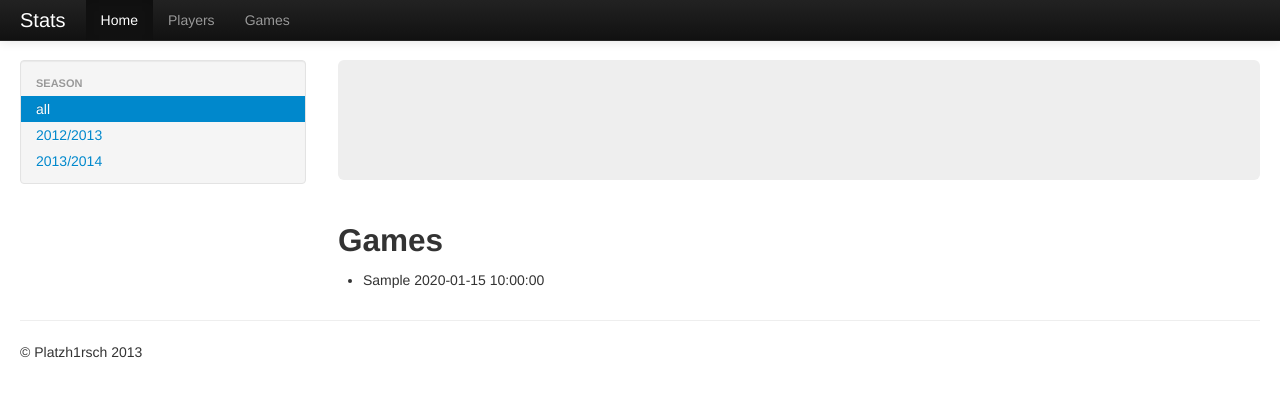
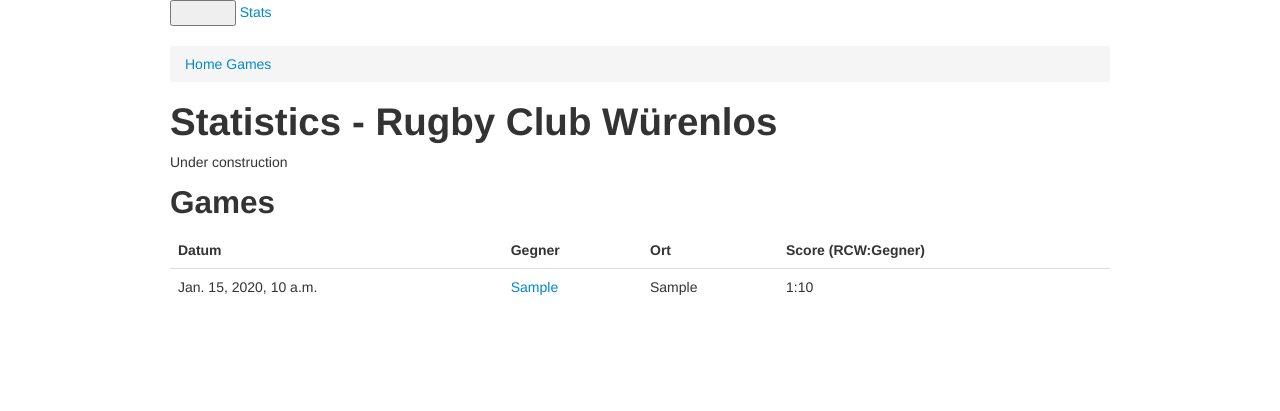
Before and after one commit to platzhersh/stats_rugbywuerenlos, a Django app: page /games in a window 1280 px wide. Shown: the top 411 px of the page. Run offline with Django 3.2, Linux system fonts and the light colour scheme; tables that the repository leaves empty hold one stand-in row (values such as "Sample post"); some libraries are stand-ins or nearby versions.

Commit message:
templates polished a bit

```diff
--- a/stats_rugbywuerenlos/stats/templates/base.html
+++ b/stats_rugbywuerenlos/stats/templates/base.html
@@ -1,113 +1,92 @@
 <!DOCTYPE html>
-<html>
-<head>
-    <title>Statistics | Rugby Club W&uuml;renlos</title>
+<html lang="en">
+  <head>
+    <meta charset="utf-8">
     <meta name="viewport" content="width=device-width, initial-scale=1.0">
-    <!-- Bootstrap -->
-    <link href="/static/bootstrap/css/bootstrap.min.css" rel="stylesheet" media="screen">
+    <meta name="description" content="">
+    <meta name="author" content="Platzh1rsch">
 
-    <style type="text/css">
-      body {
-        padding-top: 60px;
-        padding-bottom: 40px;
-      }
-      .sidebar-nav {
-        padding: 9px 0;
-      }
+    <title>Stats | Rugby Club W&uuml;renlos</title>
 
-      @media (max-width: 980px) {
-        /* Enable use of floated navbar text */
-        .navbar-text.pull-right {
-          float: none;
-          padding-left: 5px;
-          padding-right: 5px;
-        }
-      }
-    </style>
-    <link href="/static/css/bootstrap-responsive.min.css" rel="stylesheet">
+    <!-- Bootstrap core CSS -->
+    <link href="/static/bootstrap-3.0.0/dist/css/bootstrap.css" rel="stylesheet">
 
-    <!-- HTML5 shim, for IE6-8 support of HTML5 elements -->
+    <!-- HTML5 shim and Respond.js IE8 support of HTML5 elements and media queries -->
     <!--[if lt IE 9]>
-      <script src="../assets/js/html5shiv.js"></script>
+      <script src="/static/bootstrap-3.0.0/assets/js/html5shiv.js"></script>
+      <script src="/static/bootstrap-3.0.0/assets/js/respond.min.js"></script>
     <![endif]-->
 
-    <!-- Fav and touch icons -->
-    <link rel="apple-touch-icon-precomposed" sizes="144x144" href="../assets/ico/apple-touch-icon-144-precomposed.png">
-    <link rel="apple-touch-icon-precomposed" sizes="114x114" href="../assets/ico/apple-touch-icon-114-precomposed.png">
-      <link rel="apple-touch-icon-precomposed" sizes="72x72" href="../assets/ico/apple-touch-icon-72-precomposed.png">
-                    <link rel="apple-touch-icon-precomposed" href="../assets/ico/apple-touch-icon-57-precomposed.png">
-                                   <link rel="shortcut icon" href="../assets/ico/favicon.png">
+
   </head>
 
   <body>
 
-    <div class="navbar navbar-inverse navbar-fixed-top">
-      <div class="navbar-inner">
-        <div class="container-fluid">
-          <button type="button" class="btn btn-navbar" data-toggle="collapse" data-target=".nav-collapse">
+    <div class="container">
+
+      <!-- Static navbar -->
+      <div class="navbar navbar-default">
+        <div class="navbar-header">
+          <button type="button" class="navbar-toggle" data-toggle="collapse" data-target=".navbar-collapse">
             <span class="icon-bar"></span>
             <span class="icon-bar"></span>
             <span class="icon-bar"></span>
           </button>
-          <a class="brand" href="#">Stats</a>
-          <div class="nav-collapse collapse">
-            <ul class="nav">
-              <li class="active"><a href="/">Home</a></li>
-              <li><a href="/players">Players</a></li>
-              <li><a href="/games">Games</a></li>
-            </ul>
-          </div><!--/.nav-collapse -->
+          <a class="navbar-brand" href="/">Stats</a>
         </div>
+        <div class="navbar-collapse collapse">
+          <ul class="nav navbar-nav">
+            <li><a href="/games" id="games">Games</a></li>
+            <li><a href="/players" id="players">Players</a></li>
+<!--            <li class="dropdown">
+              <a href="#" class="dropdown-toggle" data-toggle="dropdown">Dropdown <b class="caret"></b></a>
+              <ul class="dropdown-menu">
+                <li><a href="#">Action</a></li>
+                <li><a href="#">Another action</a></li>
+                <li><a href="#">Something else here</a></li>
+                <li class="divider"></li>
+                <li class="dropdown-header">Nav header</li>
+                <li><a href="#">Separated link</a></li>
+                <li><a href="#">One more separated link</a></li>
+              </ul>
+            </li>-->
+          </ul>
+          <ul class="nav navbar-nav navbar-right">
+            <li><a href="/admin">Admin</a></li>
+          </ul>
+        </div><!--/.nav-collapse -->
       </div>
-    </div>
 
-    <div class="container-fluid">
-      <div class="row-fluid">
-        <div class="span3">
-          <div class="well sidebar-nav">
-            <ul class="nav nav-list">
-              <li class="nav-header">Season</li>
-              <li class="active"><a href="#">all</a></li>
-              <li><a href="#">2012/2013</a></li>
-              <li><a href="#">2013/2014</a></li>
-            </ul>
-          </div><!--/.well -->
-        </div><!--/span-->
-        <div class="span9">
-          <div class="hero-unit">
-             {% block hero-unit %}  {% endblock %}
-          </div>
-          <div class="row-fluid">
-            <h2>{% block content-title %}Title{% endblock %}</h2>
-            {% block content %}Content{% endblock %}
-          </div><!--/row-->
-        </div><!--/span-->
-      </div><!--/row-->
+      <!-- Breadcrumbs -->
+      <div>
+        <ol class="breadcrumb">
+          <li><a href="/">Home</a></li>
+          {% block breadcrumb %}{% endblock %}
+        </ol>
+      </div>
 
-      <hr>
 
-      <footer>
-        <p>&copy; Platzh1rsch 2013</p>
-      </footer>
+      <!-- Main component for a primary marketing message or call to action -->
+      <div class="jumbotron">
+        {% block jumbotron-img %}{% endblock %}
+        <h1>{% block jumbotron-title %}Statistics - Rugby Club W&uuml;renlos{% endblock jumbotron-title %}</h1>
+    {% block jumbotron %}Under construction{% endblock jumbotron %}
+      </div>
 
-    </div><!--/.fluid-container-->
+      <div>
+    <h2>{% block content-title %}{% endblock %}</h2>
+    {% block content %}{% endblock content %}
+      </div>
 
-    <!-- Le javascript
+    </div> <!-- /container -->
+
+
+    <!-- Bootstrap core JavaScript
     ================================================== -->
     <!-- Placed at the end of the document so the pages load faster -->
-    <script src="../assets/js/jquery.js"></script>
-    <script src="../assets/js/bootstrap-transition.js"></script>
-    <script src="../assets/js/bootstrap-alert.js"></script>
-    <script src="../assets/js/bootstrap-modal.js"></script>
-    <script src="../assets/js/bootstrap-dropdown.js"></script>
-    <script src="../assets/js/bootstrap-scrollspy.js"></script>
-    <script src="../assets/js/bootstrap-tab.js"></script>
-    <script src="../assets/js/bootstrap-tooltip.js"></script>
-    <script src="../assets/js/bootstrap-popover.js"></script>
-    <script src="../assets/js/bootstrap-button.js"></script>
-    <script src="../assets/js/bootstrap-collapse.js"></script>
-    <script src="../assets/js/bootstrap-carousel.js"></script>
-    <script src="../assets/js/bootstrap-typeahead.js"></script>
+    <script src="/static/bootstrap-3.0.0/assets/js/jquery.js"></script>
+    <script src="/static/bootstrap-3.0.0/dist/js/bootstrap.min.js"></script>
+
 
   </body>
 </html>
--- a/stats_rugbywuerenlos/stats/templates/base_games.html
+++ b/stats_rugbywuerenlos/stats/templates/base_games.html
@@ -1,17 +1,41 @@
 {% extends "base.html" %}
+
+{% block breadcrumb %}
+<li><a href="/games">Games</a></li>
+{% endblock %}
 
 {% block content-title %}Games{% endblock content-title %}
 
 {% block content %}
 
   {% if page_content %}
-  <ul>
+  <table class="table table-hover">
+  <thead>
+    <tr>
+      <th>Datum</th>
+      <th>Gegner</th>
+      <th>Ort</th>
+      <th>Score (RCW:Gegner)</th>
+    </tr>
+  </thead>
+  <tbody>
     {% for game in page_content %}
-    <li>{{game}}</li>
+    <tr>
+      <td>{{game.date}}</td>
+      <td><a href="/games/{{game.id}}">{{game.opponent}}</a></td>
+      <td>{{game.location}}</td>
+      {% if game.pointsO %}
+        <td>{{game.get_points}}:{{game.pointsO}}</td>
+      {% else %}
+        <td>--</td>
+      {% endif %}
+    </tr>
     {% endfor %}
 
+  </tbody>
+  </table>
+
   {% else %}
-    <li>no games found</li>
+    no games found
   {% endif %}
-  </ul>
 {% endblock content %}
--- a/stats_rugbywuerenlos/urls.py
+++ b/stats_rugbywuerenlos/urls.py
@@ -9,8 +9,11 @@
     # (r'^test_project/', include('test_project.foo.urls')),
     (r'^$', TemplateView.as_view(template_name='base.html')),
     ('^admin/', include(admin.site.urls)),
-    ('^players/(?P<playerID>\w+)','stats_rugbywuerenlos.views.listPlayersDetail'),
-    ('^players$', 'stats_rugbywuerenlos.views.listPlayers'),
-    ('^games$', 'stats_rugbywuerenlos.views.listGames'),
+
+    ('^players/(?P<playerID>\d+)','stats_rugbywuerenlos.views.listPlayersDetail'),
+    ('^players', 'stats_rugbywuerenlos.views.listPlayers'),
+
+    ('^games/(?P<gameID>\d+)','stats_rugbywuerenlos.views.listGamesDetail'),
+    ('^games', 'stats_rugbywuerenlos.views.listGames'),
 
 )
--- a/stats_rugbywuerenlos/views.py
+++ b/stats_rugbywuerenlos/views.py
@@ -1,5 +1,5 @@
 from django.conf import settings
-from stats_rugbywuerenlos.stats.models import Player, Game
+from stats_rugbywuerenlos.stats.models import Player, Game, Point, PointType
 from django.shortcuts import render_to_response
 from django.http import Http404
 
@@ -8,10 +8,15 @@
   return render_to_response('base_players.html', {'page_content':p})
 
 def listPlayersDetail(request, playerID):
-  p = Player.objects.get(get_id=playerID)
+  p = Player.objects.get(id=playerID)
   return render_to_response('base_players_detail.html',{'player':p})
 
 
 def listGames(request):
   g = Game.objects.all().order_by('date')
   return render_to_response('base_games.html', {'page_content':g})
+
+def listGamesDetail(request, gameID):
+  g = Game.objects.get(id=gameID)
+  p = Point.objects.filter(game=gameID)
+  return render_to_response('base_games_detail.html',{'game':g,'points':p})
```
Also changed, not shown: stats_rugbywuerenlos/stats/templates/base_games_detail.html (added, +25 -0 lines), stats_rugbywuerenlos/stats/templates/base_players.html (+22 -6 lines), stats_rugbywuerenlos/stats/templates/base_players_detail.html (+19 -4 lines), stats_rugbywuerenlos/media/players/fumi_small_v1.JPG (added), 2 other files.
